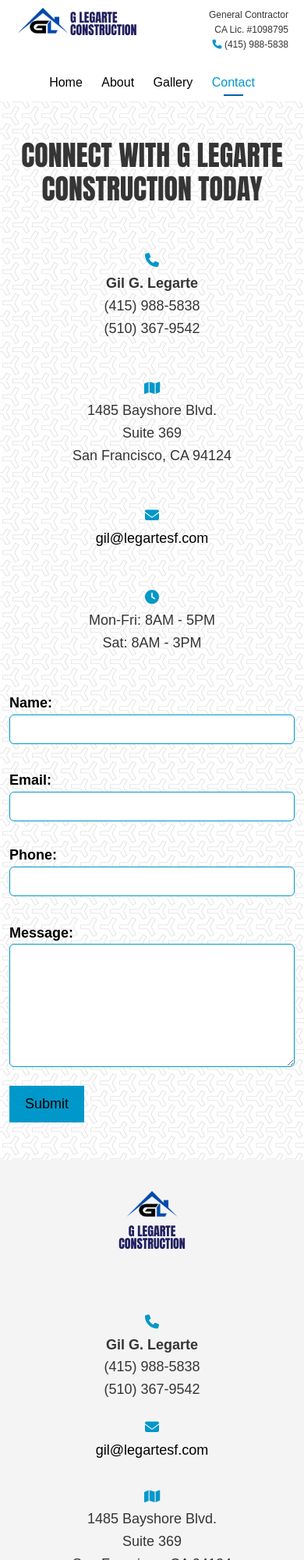
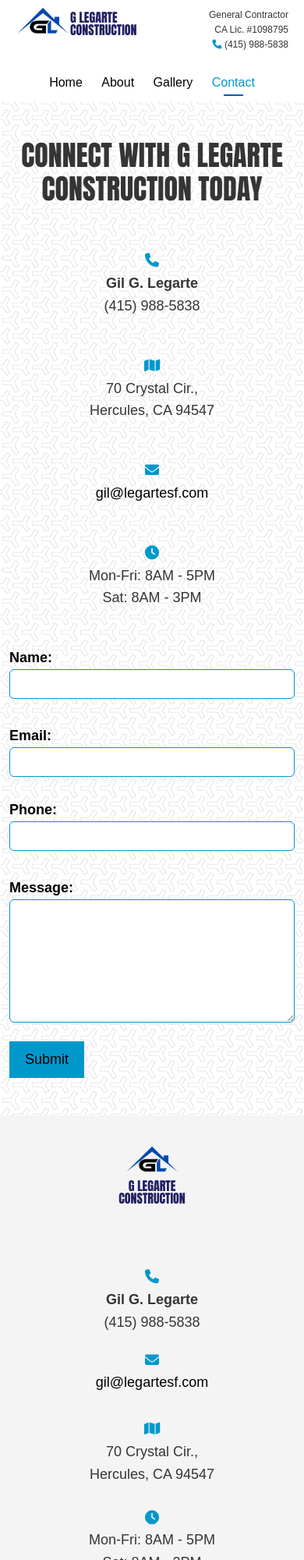
Before and after one commit to gtumbaga/legartesf.com, a plain HTML site: page docs/contact/index.html in a window 390 px wide. Shown: the top 2000 px of the page at 78% size. Drawn offline with nearby package versions, Linux system fonts and the light colour scheme.

Commit message:
made address change, and 510 phone removal, as requested by uncle

```diff
--- a/docs/contact/index.html
+++ b/docs/contact/index.html
@@ -82,7 +82,6 @@
                                 <div class="text-holder">
                                     <strong>Gil G. Legarte</strong><br/>
                                         (415) 988-5838<br/>
-                                        (510) 367-9542
                                 </div>
                             </div>
                         </div>
@@ -92,8 +91,8 @@
                                     <i class="fa fa-map"></i>
                                 </div>
                                 <div class="text-holder">
-                                    1485 Bayshore Blvd.<br/>Suite 369<br/>
-                                    San Francisco, CA 94124
+                                    70 Crystal Cir.,<br/>
+                                    Hercules, CA 94547
                                 </div>
                             </div>
 
@@ -192,7 +191,6 @@
                                     <div class="col-sm-10">
                                         <strong>Gil G. Legarte</strong><br/>
                                         (415) 988-5838<br/>
-                                        (510) 367-9542
                                     </div>
                                 </div>
                             </div>
@@ -216,8 +214,8 @@
                                         <i class="fa fa-map mt-3"></i>
                                     </div>
                                     <div class="col-sm-10">
-                                        1485 Bayshore Blvd.<br/>Suite 369<br/>
-                                        San Francisco, CA 94124
+                                        70 Crystal Cir.,<br/>
+                                        Hercules, CA 94547
                                     </div>
                                 </div>
                                 <div class="row">
```
Also changed, not shown: docs/about/index.html (+2 -3 lines), docs/gallery/index.html (+2 -3 lines), docs/index.html (+2 -3 lines).
